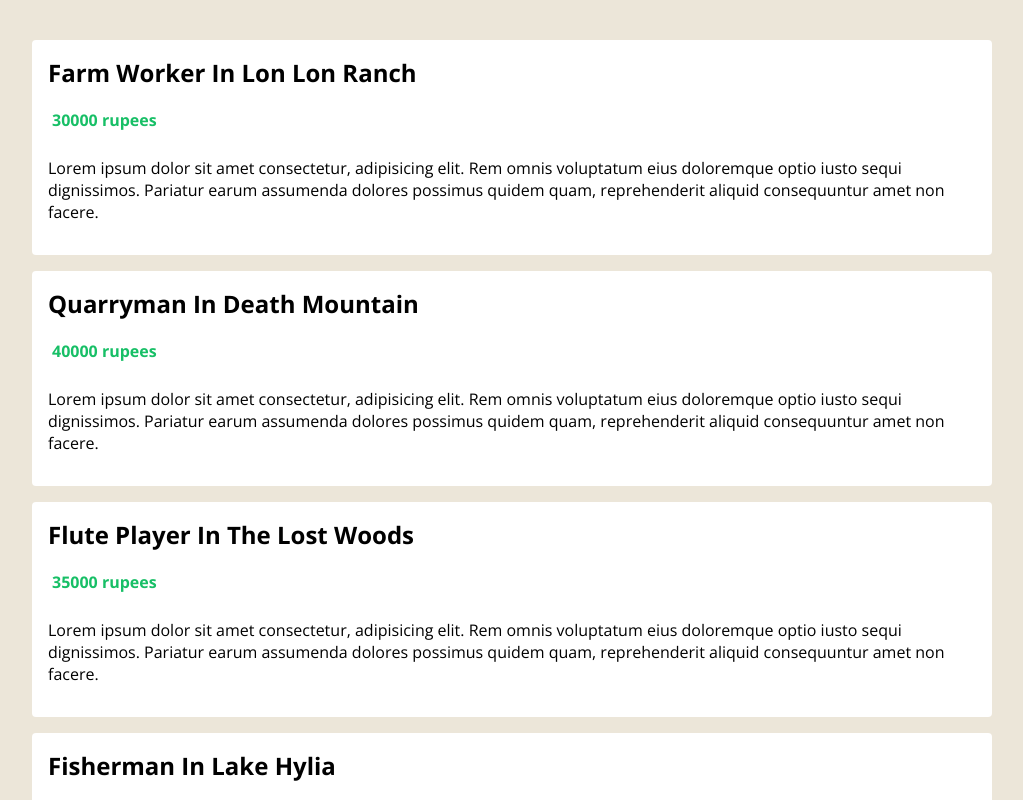
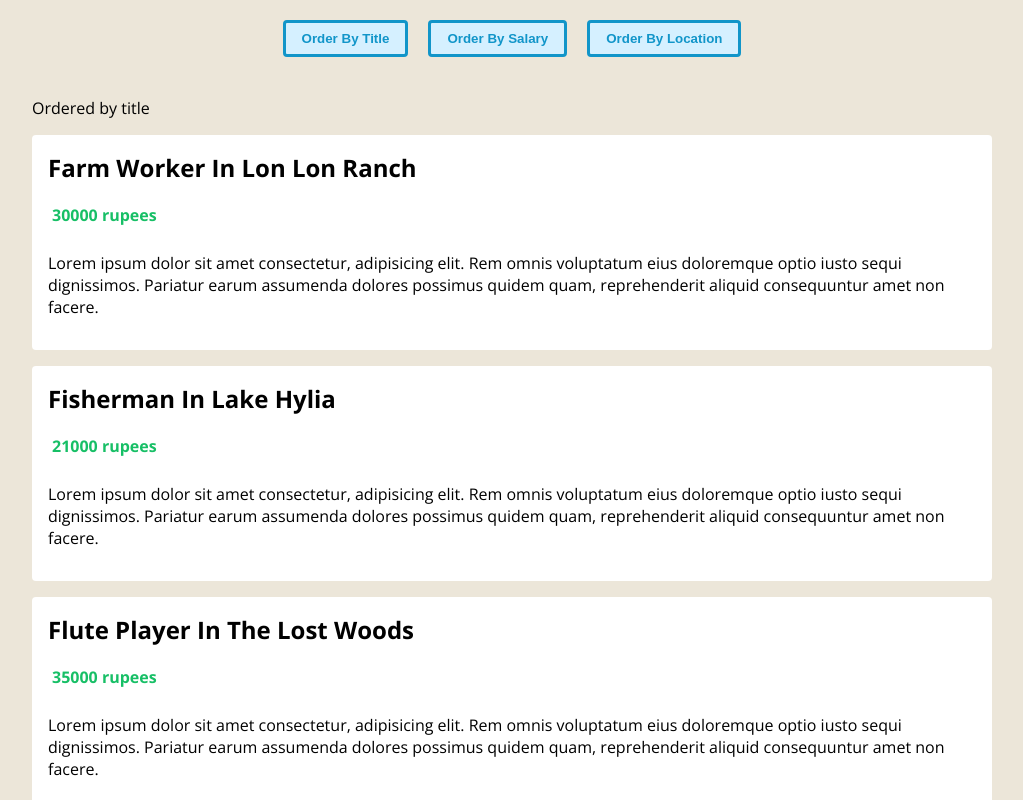
Before and after one commit to markpackham/hyrule-jobs, a Vue app: page / in a window 1280 px wide. Shown: the top 800 px of the page, without its empty margins (128-1151 px from the left). Built offline with nearby package versions, Linux system fonts and the light colour scheme.

Commit message:
Order by Order Term type, https://youtu.be/6n4myAZwdxg?t=2

```diff
--- a/src/App.vue
+++ b/src/App.vue
@@ -1,12 +1,20 @@
 <template>
   <div class="app">
-    <JobList :jobs="jobs" />
+    <header>
+      <div class="order">
+        <button @click="handleClick('title')">Order By Title</button>
+        <button @click="handleClick('salary')">Order By Salary</button>
+        <button @click="handleClick('location')">Order By Location</button>
+      </div>
+    </header>
+    <JobList :jobs="jobs" :order="order" />
   </div>
 </template>
 
 <script lang="ts">
 import { defineComponent, reactive, ref, toRefs } from "vue";
 import Job from "./types/Job";
+import OrderTerm from "./types/OrderTerm";
 import JobList from "./components/JobList.vue";
 
 export default defineComponent({
@@ -40,11 +48,45 @@
         id: "5",
       },
     ]);
-    return { jobs };
+
+    const order = ref<OrderTerm>("title");
+
+    const handleClick = (term: OrderTerm) => {
+      order.value = term;
+    };
+
+    return { jobs, handleClick, order };
   },
   methods: {},
 });
 </script>
 
 <style>
+header {
+  text-align: center;
+}
+header .order {
+  margin-top: 20px;
+}
+button {
+  margin: 0 10px;
+  color: #1195c9;
+  border: 3px solid #1195c9;
+  background: #d5f0ff;
+  padding: 8px 16px;
+  border-radius: 4px;
+  cursor: pointer;
+  font-weight: bold;
+}
+header .title {
+  display: flex;
+  justify-content: center;
+}
+header img {
+  width: 60px;
+  margin-right: 20px;
+}
+header h1 {
+  font-size: 3em;
+}
 </style>
--- a/src/components/JobList.vue
+++ b/src/components/JobList.vue
@@ -1,7 +1,8 @@
 <template>
   <div class="job-list">
+    <p>Ordered by {{ order }}</p>
     <ul>
-      <li v-for="job in jobs" :key="job.id">
+      <li v-for="job in orderedJobs" :key="job.id">
         <h2>{{ job.title }} in {{ job.location }}</h2>
         <div class="salary">
           <p>{{ job.salary }} rupees</p>
@@ -20,17 +21,28 @@
 </template>
 
 <script lang="ts">
-import { defineComponent, PropType } from "vue";
+import { computed, defineComponent, PropType } from "vue";
 import Job from "@/types/Job";
+import OrderTerm from "@/types/OrderTerm";
 export default defineComponent({
   props: {
     jobs: {
       type: Array as PropType<Job[]>,
       required: true,
     },
+    order: {
+      required: true,
+      type: String as PropType<OrderTerm>,
+    },
   },
   setup(props) {
-    console.log(props.jobs);
+    const orderedJobs = computed(() => {
+      return [...props.jobs].sort((a: Job, b: Job) => {
+        return a[props.order] > b[props.order] ? 1 : -1;
+      });
+    });
+
+    return { orderedJobs };
   },
 });
 </script>
--- /dev/null
+++ b/src/types/OrderTerm.ts
@@ -0,0 +1,3 @@
+type OrderTerm = 'location' | 'title' | 'salary'
+
+export default OrderTerm
```
